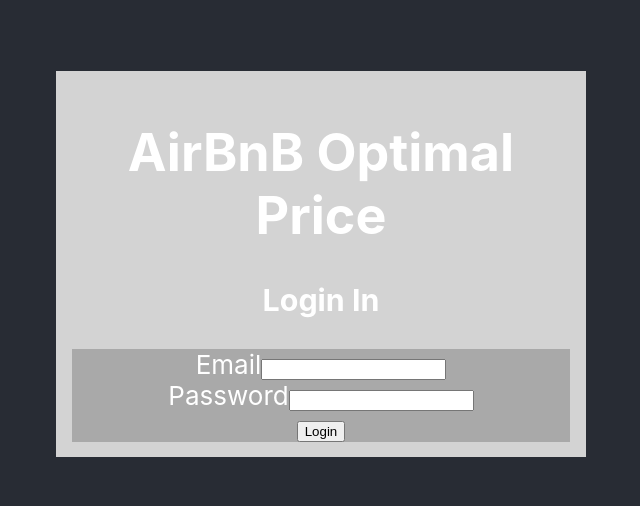
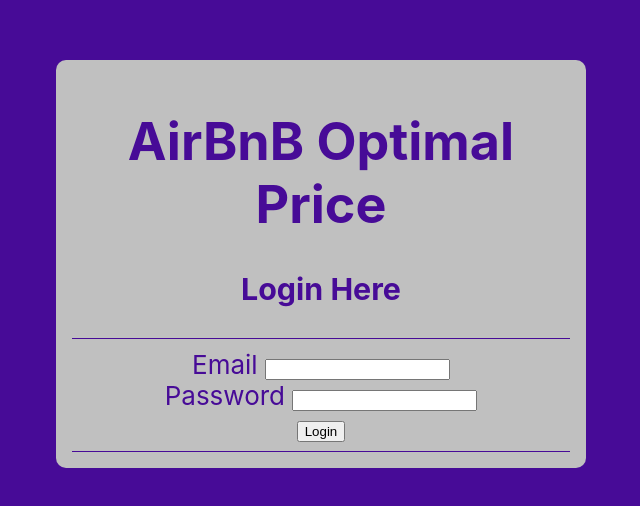
Before and after one commit to Build-Week-AirBnB-Optimal-Price-2/Front-End, a React (Create React App) app in the folder airbnb-optimal-price/: page / in a window 1280 px wide. Shown: the part 136-642 px from the top of the page, without its empty margins (319-959 px from the left). Built offline with nearby package versions, Linux system fonts and the light colour scheme.

Commit message:
styled login page

```diff
--- a/airbnb-optimal-price/src/App.css
+++ b/airbnb-optimal-price/src/App.css
@@ -14,7 +14,7 @@
 }
 
 .App-header {
-  background-color: #282c34;
+  background-color: #470B97;
   min-height: 100vh;
   display: flex;
   flex-direction: column;
--- a/airbnb-optimal-price/src/login.js
+++ b/airbnb-optimal-price/src/login.js
@@ -29,7 +29,7 @@
       <form onSubmit={submitForm}>
         <div className="formdiv">
           <div className="namestuff">
-            <label htmlFor="email">Email</label>
+            <label htmlFor="email">Email </label>
             <input
               id="email"
               type="email"
@@ -40,7 +40,7 @@
           </div>
 
           <div className="namestuff">
-            <label htmlFor="password">Password</label>
+            <label htmlFor="password">Password </label>
             <input
               id="password"
               type="password"
--- a/airbnb-optimal-price/src/loginPage.js
+++ b/airbnb-optimal-price/src/loginPage.js
@@ -3,15 +3,17 @@
 import styled from "styled-components";
 
 const TopCard = styled.div`
-  background-color: lightgray;
+  background-color: #C0C0C0;
   padding: 3%;
+  color: #470B97;
+  border-radius: 10px;
 `;
 
 const LoginCard = styled.div`
-  background-color: darkgray;
-  display: flex;
-  justify-content: space-evenly;
-  text-decoration: none;
+  background-color: #C0C0C0;
+  border-top: 1px #470B97 solid;
+  border-bottom: 1px #470B97 solid;
+  padding: 2% 0;
 `;
 
 
@@ -34,7 +36,7 @@
       <header className="App-header">
         <TopCard>
           <h1>AirBnB Optimal Price</h1>
-          <h3>Login In</h3>
+          <h3>Login Here</h3>
 
           <LoginCard>
             <NoteForm login={login}/>
```
